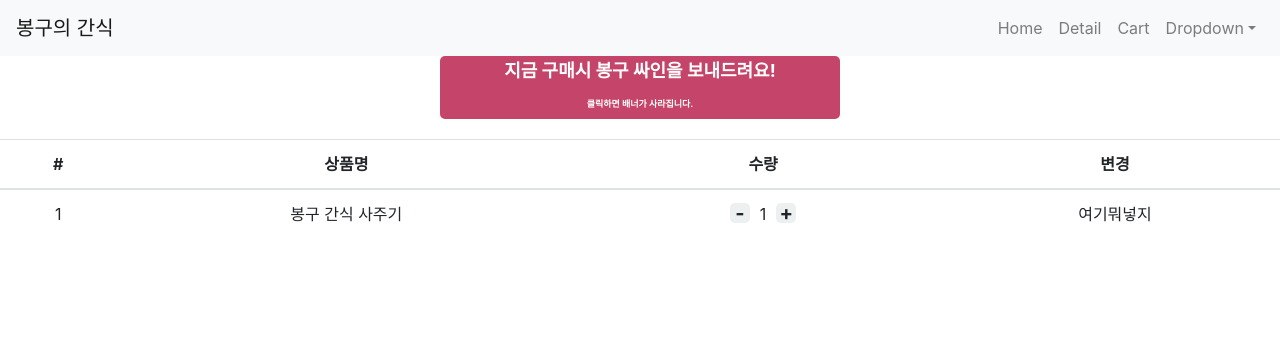
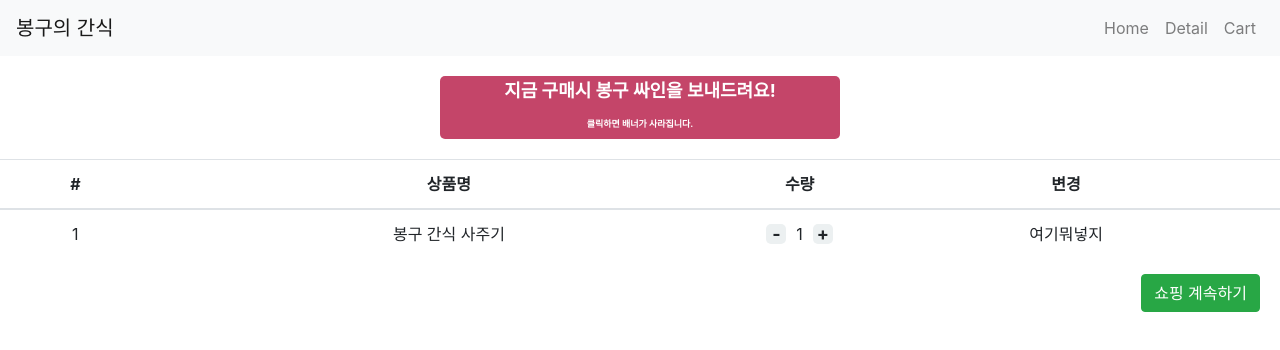
Before and after one commit to daisy0y/react-shopping-mall, a React (Create React App) app: page /cart in a window 1280 px wide. Shown: the top 350 px of the page. Built offline with nearby package versions, Linux system fonts and the light colour scheme.

Commit message:
remove drop down,some css

```diff
--- a/src/App.css
+++ b/src/App.css
@@ -32,17 +32,45 @@
   font-size: 20px;
 }
 
-.cart-sign{
+.cart-decrease{
   display: inline-block;
   width: 20px;
   height: 20px;
   background-color: #ecf0f1;
-  font-size: 20px;
+  font-size: 18px;
   line-height: 20px;
   cursor: pointer;
   border-radius: 5px;
   margin:0 auto;
   font-weight: 700;
-  margin: 0 10px;
+ margin-right: 10px;
 
 }
+
+.cart-increase{
+  display: inline-block;
+  width: 20px;
+  height: 20px;
+  background-color: #ecf0f1;
+  font-size: 18px;
+  line-height: 20px;
+  cursor: pointer;
+  border-radius: 5px;
+  margin:0 auto;
+  font-weight: 700;
+  margin-left: 10px;
+
+}
+
+.cart-count{
+
+  width: 105px;
+}
+.cart-back{
+  padding-right: 20px;
+  width: 100%;
+  display: flex;
+  justify-content: flex-end;
+
+
+}
--- a/src/App.js
+++ b/src/App.js
@@ -1,5 +1,5 @@
 /*eslint-disable*/
-import React, { useState , useContext } from 'react';
+import React, { useState , useContext , lazy,Suspense} from 'react';
 import {Link, Route, Switch} from 'react-router-dom';
 import {Navbar,NavDropdown,Nav,Button,Jumbotron} from 'react-bootstrap'
 import './App.css';
@@ -7,8 +7,8 @@ import Item from './item.js'
 import ItemList from "./component/Itemlist"
 import Detail from "./component/Detail.js"
 import axios from "axios"
-import Cart from './component/Cart.js'
 
+let Cart = lazy(()=>{return import('./component/Cart.js')})
 export let stockContext = React.createContext();
 
 function App() {
@@ -27,14 +27,7 @@ function App() {
             <Nav.Link as={Link} to="/react-shopping-mall">Home</Nav.Link>
             <Nav.Link as={Link} to="/Detail/0">Detail</Nav.Link>
             <Nav.Link as={Link} to="/cart">Cart</Nav.Link>
-            <NavDropdown title="Dropdown" id="basic-nav-dropdown">
-              <NavDropdown.Item href="#action/3.1">Action</NavDropdown.Item>
-              <NavDropdown.Item href="#action/3.2">Another action</NavDropdown.Item>
-              <NavDropdown.Item href="#action/3.3">Something</NavDropdown.Item>
-              <NavDropdown.Divider />
-              <NavDropdown.Item href="#action/3.4">Separated link</NavDropdown.Item>
-            </NavDropdown>
-          </Nav>
+           </Nav>
         </Navbar.Collapse>
       </Navbar>
 
@@ -84,7 +77,9 @@ function App() {
             </Route>
 
             <Route path="/cart">
+              <Suspense fallback={<div>로딩중입니다.</div>}>
               <Cart></Cart>
+              </Suspense>
             </Route>
 
   </Switch>
--- a/src/assets/Detail.scss
+++ b/src/assets/Detail.scss
@@ -38,6 +38,7 @@
     animation: none;
     height: auto;
     cursor: pointer;
+    margin-top: 20px;
 
   @extend .detail-alert
 }
--- a/src/component/Cart.js
+++ b/src/component/Cart.js
@@ -1,14 +1,17 @@
 import React from "react";
 import { Table } from 'react-bootstrap'
 import { connect } from "react-redux";
-
-
+import { useHistory } from 'react-router-dom'
+import  '../App.css'
 function Cart(props){
-
+let history = useHistory();
+let BannerClose = function(){
+    props.dispatch({type:'close'})
+}
     return(
     <>{
         props.alertState ?
-     <div onClick={()=>{props.dispatch({type:'close'})}} className="cart-alert">
+     <div onClick={BannerClose} className="cart-alert">
             <p>
                 지금 구매시 봉구 싸인을 보내드려요!<br></br>
                 <em>클릭하면 배너가 사라집니다.</em>
@@ -34,25 +37,33 @@ function Cart(props){
                        <tr key={i}>
                         <td>{i+1}</td>
                         <td>{cart.name}</td>
-                        <td>
+                        <td className="cart-count">
                             <span onClick={()=>{props.dispatch({
                                 type:'decrease',
                                 payload:i
                             })}}
-                                className="cart-sign"> - </span>
+                                className="cart-decrease"> - </span>
                             {cart.quan}
                             <span onClick={()=>{props.dispatch({
                                 type:'increase',
                                 payload:i
                                 })}}
-                                className="cart-sign"> + </span></td>
+                                className="cart-increase"> + </span></td>
                         <td>여기뭐넣지</td>
                        </tr>
                        )
             })}
         </tbody>
+
     </Table>
-
+    <div className="cart-back">
+        <button className="btn btn-success"
+         onClick={()=>{
+             history.goBack();
+        }}>
+            쇼핑 계속하기
+        </button>
+        </div>
 </>
     )
 
```
